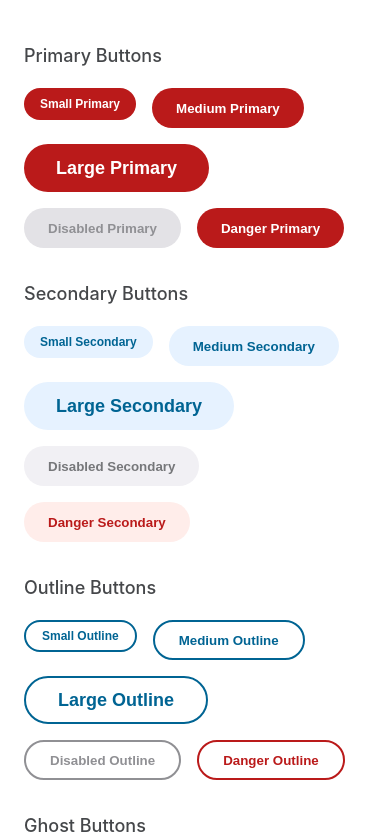
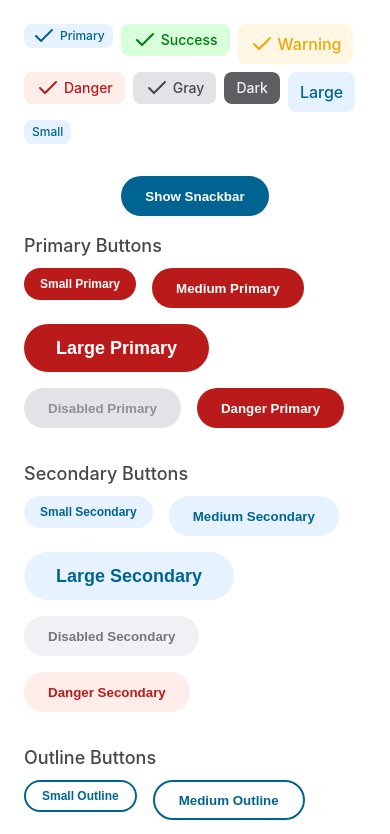
Before and after one commit to Sporteev/sporteev-components, a React (Vite) app: page / in a window 390 px wide. Shown: the top 834 px of the page. Built offline with nearby package versions, Linux system fonts and the light colour scheme.

Commit message:
fix: minor styles affected by preflight

```diff
--- a/src/components/atoms/info-box/index.tsx
+++ b/src/components/atoms/info-box/index.tsx
@@ -29,7 +29,7 @@ const iconVariants = cva("h-6 w-6 shrink-0", {
   },
 });
 
-const titleVariants = cva("font-bold", {
+const titleVariants = cva("font-bold mb-2 mt-0", {
   variants: {
     variant: {
       info: "text-primary-70",
--- a/src/components/atoms/label-chip/index.tsx
+++ b/src/components/atoms/label-chip/index.tsx
@@ -2,7 +2,7 @@ import { cva, type VariantProps } from "class-variance-authority";
 import { type ReactNode } from "react";
 
 const labelVariants = cva(
-  "flex items-center gap-2 rounded-lg font-medium w-fit",
+  "flex items-center gap-1 rounded-lg font-medium w-fit",
   {
     variants: {
       color: {
@@ -15,9 +15,9 @@ const labelVariants = cva(
         dark: "bg-neutral-70 text-neutral-30",
       },
       size: {
-        small: "py-1 px-2 text-sm",
-        medium: "py-2 px-3 text-sm",
-        large: "py-2 px-3 text-md",
+        small: "h-6 px-2 text-xs",
+        medium: "h-8 px-3 text-sm",
+        large: "h-10 px-3 text-md",
       },
     },
   }
--- a/src/components/atoms/snackbar/index.tsx
+++ b/src/components/atoms/snackbar/index.tsx
@@ -54,7 +54,7 @@ const Snackbar = ({
       <div className="flex flex-grow items-center gap-2 md:w-[30vw]">
         <LogoFlat size={40} />
         <div className="flex w-full flex-col">
-          <h3 className="font-medium">{title}</h3>
+          <h4 className="font-semibold">{title}</h4>
           {body && <p className="text-sm opacity-90">{body}</p>}
         </div>
       </div>
--- a/src/index.css
+++ /dev/null
@@ -1,34 +0,0 @@
-@tailwind base;
-@tailwind components;
-@tailwind utilities;
-
-@layer base {
-  :root {
-    --background: 0 0% 100%;
-    --foreground: 222.2 84% 4.9%;
-
-    --primary: 222.2 47.4% 11.2%;
-    --primary-foreground: 210 40% 98%;
-
-    --secondary: 210 40% 96.1%;
-    --secondary-foreground: 222.2 47.4% 11.2%;
-
-    --accent: 210 40% 96.1%;
-    --accent-foreground: 222.2 47.4% 11.2%;
-
-    --destructive: 0 84.2% 60.2%;
-    --destructive-foreground: 210 40% 98%;
-
-    --border: 214.3 31.8% 91.4%;
-    --input: 214.3 31.8% 91.4%;
-    --ring: 222.2 84% 4.9%;
-  }
-
-  *,
-  ::before,
-  ::after {
-    border-width: 0;
-    border-style: solid;
-    border-color: theme("borderColor.DEFAULT", currentColor);
-  }
-}
--- a/src/index.tsx
+++ b/src/index.tsx
@@ -1,6 +1,5 @@
 /* eslint-disable react-refresh/only-export-components */
 import "./styles.css";
-import "./index.css";
 
 export * from "@/components/atoms";
 export * from "@/components/molecules";
--- a/src/main.tsx
+++ b/src/main.tsx
@@ -1,11 +1,12 @@
 import "./styles.css";
-import "./index.css";
 import "./dev.css";
 
 import React, { useState } from "react";
 import ReactDOM from "react-dom/client";
 import { Button, InfoBox } from "@/components/atoms";
 import { Modal } from "@/components/molecules";
+import { Snackbar, useSnackbar } from "@/components/atoms/snackbar";
+import { LabelChip } from "@/components/atoms/label-chip";
 import { X, Check, Trash2, Save } from "lucide-react";
 
 const Page = () => {
@@ -13,9 +14,51 @@ const Page = () => {
   const [isSmallModalOpen, setIsSmallModalOpen] = useState(false);
   const [isLargeModalOpen, setIsLargeModalOpen] = useState(false);
   const [isDangerModalOpen, setIsDangerModalOpen] = useState(false);
+  const { snackbar, showSnackbar, hideSnackbar } = useSnackbar();
 
   return (
     <div className="flex min-h-screen flex-col items-center justify-center gap-4 p-4">
+      {/* LabelChip Demo Row */}
+      <div className="mb-4 flex flex-wrap gap-2">
+        <LabelChip
+          size="small"
+          text="Primary"
+          color="primary"
+          icon={<Check />}
+        />
+        <LabelChip
+          size="medium"
+          text="Success"
+          color="success"
+          icon={<Check />}
+        />
+        <LabelChip
+          size="large"
+          text="Warning"
+          color="warning"
+          icon={<Check />}
+        />
+        <LabelChip text="Danger" color="danger" icon={<Check />} />
+        <LabelChip text="Gray" color="gray" icon={<Check />} />
+        <LabelChip text="Dark" color="dark" />
+        <LabelChip text="Large" color="primary" size="large" />
+        <LabelChip text="Small" color="primary" size="small" />
+      </div>
+      {/* Snackbar Demo Button */}
+      <Button
+        onClick={() =>
+          showSnackbar({
+            title: "Hello from Snackbar!",
+            body: "This is a demo notification.",
+            variant: "primary",
+            duration: 3000,
+          })
+        }
+      >
+        Show Snackbar
+      </Button>
+      {/* Render Snackbar if present */}
+      {snackbar && <Snackbar {...snackbar} onClose={hideSnackbar} />}
       <div className="space-y-8">
         {/* Primary Buttons */}
         <div className="space-y-2">
@@ -130,11 +173,11 @@ const Page = () => {
             This is a simple modal with a single action button. The content is
             centered and uses the full width of the modal.
           </p>
-          <div className="rounded-lg bg-neutral-10 p-4">
+          <div className="rounded-lg bg-neutral-10">
             <p className="text-sm text-neutral-60">
               You can add any content here, including:
             </p>
-            <ul className="mt-2 list-inside list-disc space-y-1 text-sm text-neutral-60">
+            <ul className="list-inside list-disc space-y-1 text-sm text-neutral-60">
               <li>Text and paragraphs</li>
               <li>Lists and bullet points</li>
               <li>Cards and containers</li>
@@ -234,29 +277,11 @@ const Page = () => {
         ]}
       >
         <div className="space-y-6">
-          <div className="grid gap-4 md:grid-cols-2">
-            <div className="space-y-2">
-              <h3 className="font-medium text-neutral-90">Section 1</h3>
-              <p className="text-neutral-70">
-                Large modals are perfect for complex content that requires more
-                space. You can use grid layouts to organize information
-                effectively.
-              </p>
-            </div>
-            <div className="space-y-2">
-              <h3 className="font-medium text-neutral-90">Section 2</h3>
-              <p className="text-neutral-70">
-                The content can be split into multiple columns or sections,
-                making it easier to scan and understand.
-              </p>
-            </div>
-          </div>
-
-          <div className="rounded-lg bg-neutral-10 p-4">
+          <div className="rounded-lg bg-neutral-10">
             <h3 className="font-medium text-neutral-90">
               Additional Information
             </h3>
-            <p className="mt-2 text-neutral-70">
+            <p className="text-neutral-70">
               You can include various types of content in a large modal:
             </p>
             <ul className="mt-2 list-inside list-disc space-y-1 text-neutral-70">
@@ -267,12 +292,6 @@ const Page = () => {
               <li>Interactive elements</li>
             </ul>
           </div>
-
-          <InfoBox variant="warning" title="Note">
-            Large modals should be used when you need to display complex
-            information or when the content requires more space to be properly
-            understood.
-          </InfoBox>
         </div>
       </Modal>
 
--- a/src/styles.css
+++ b/src/styles.css
@@ -24,4 +24,22 @@
     --input: 214.3 31.8% 91.4%;
     --ring: 222.2 84% 4.9%;
   }
+
+  *,
+  ::before,
+  ::after {
+    border-width: 0;
+    border-style: solid;
+    border-color: theme("borderColor.DEFAULT", currentColor);
+  }
+
+  h1,
+  h2,
+  h3,
+  h4,
+  h5,
+  h6,
+  p {
+    margin: 0;
+  }
 }
```
